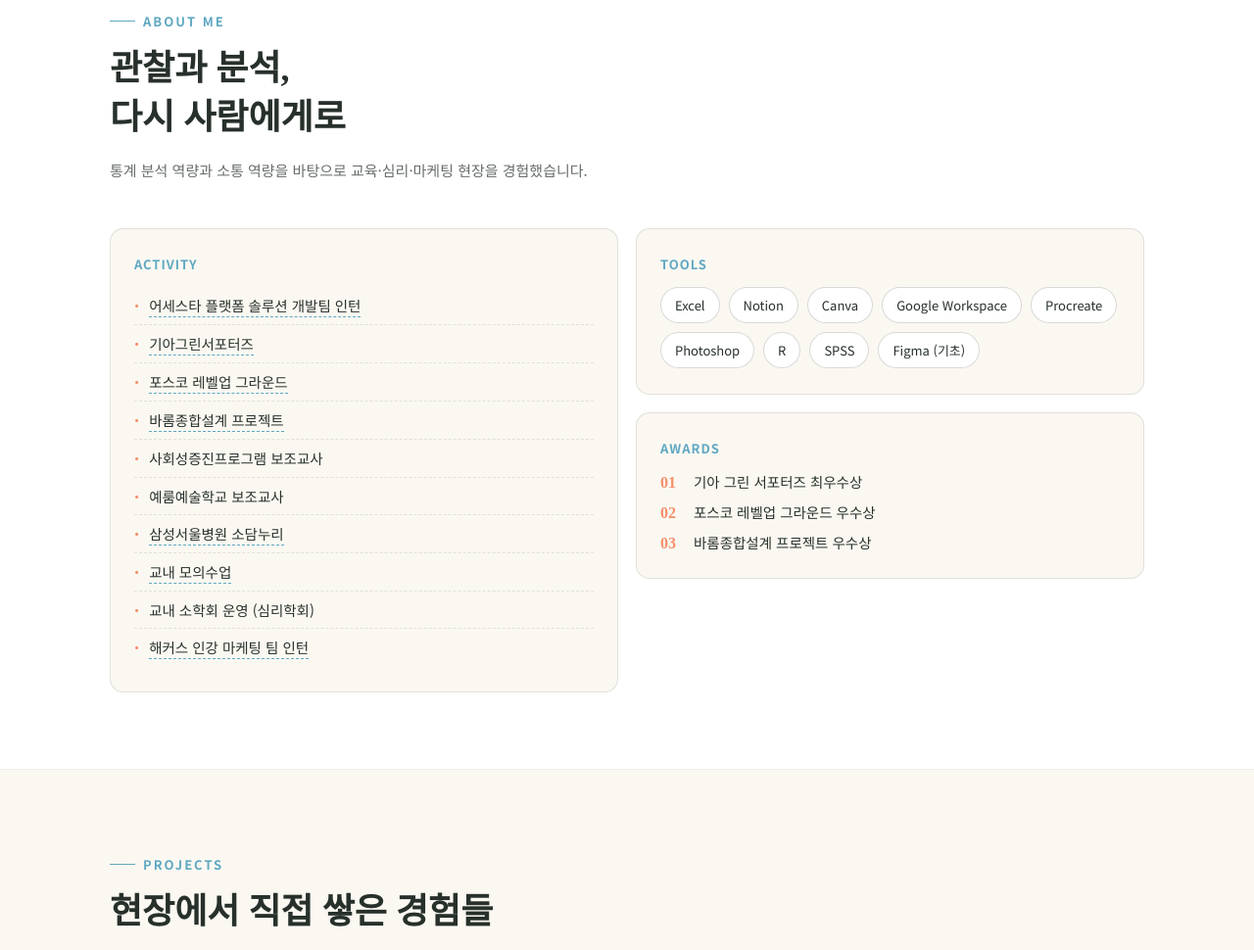
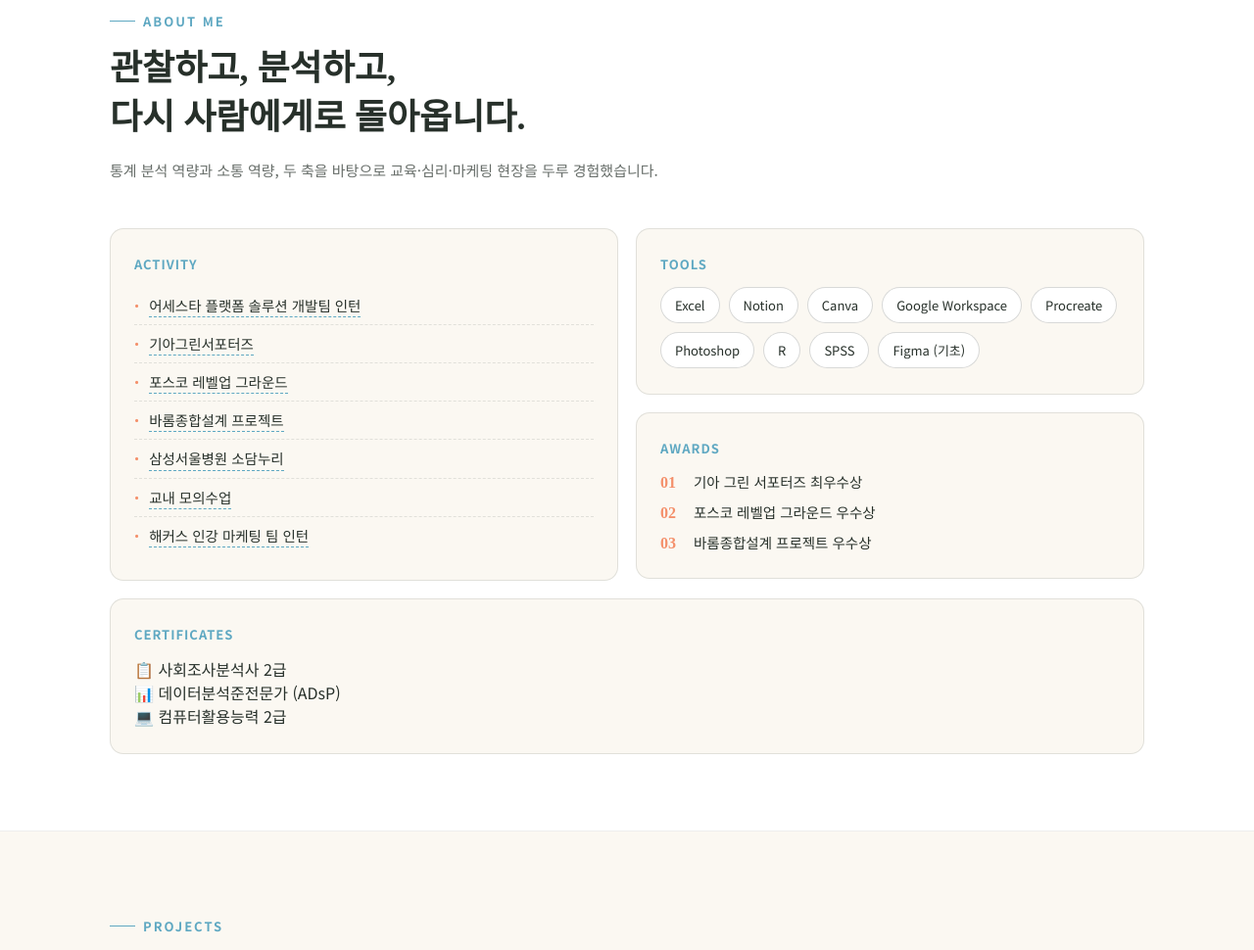
Before and after one commit to choseo0000/portfolio., a plain HTML site: page index.html in a window 1280 px wide. Shown: the part 872-1842 px from the top of the page at 98% size. Drawn offline with Linux system fonts and the light colour scheme; a web font is replaced by a local one.

Commit message:
Update index.html

```diff
--- a/index.html
+++ b/index.html
@@ -11,7 +11,7 @@
 
 <nav>
   <div class="wrap">
-    <div class="brand">조서영<span>.</span>Portfolio</div>
+    <div class="brand">조서영<span>.</span> Portfolio</div>
     <div class="navlinks">
       <a href="#about">About</a>
       <a href="#projects">Projects</a>
@@ -33,7 +33,7 @@
       <div class="hero-meta">
         <div><b>Name</b> 조서영 Cho SeoYoung</div>
         <div><b>University</b> 서울여자대학교</div>
-        <div><b>Major</b> 아동학과 · 교육심리학과(복수전공)</div>
+        <div><b>Major</b> 아동학과 · 교육심리학과(복수)</div>
       </div>
     </div>
     <div class="photo-frame">
@@ -52,8 +52,8 @@
   <div class="wrap">
     <div class="section-head">
       <div class="eyebrow">About Me</div>
-      <h2>관찰과 분석,<br>다시 사람에게로</h2>
-      <p>통계 분석 역량과 소통 역량을 바탕으로 교육·심리·마케팅 현장을 경험했습니다.</p>
+      <h2>관찰하고, 분석하고,<br>다시 사람에게로 돌아옵니다.</h2>
+      <p>통계 분석 역량과 소통 역량, 두 축을 바탕으로 교육·심리·마케팅 현장을 두루 경험했습니다.</p>
     </div>
 
     <div class="about-grid">
@@ -64,11 +64,8 @@
           <li><a href="#proj-kia">기아그린서포터즈</a></li>
           <li><a href="#proj-posco">포스코 레벨업 그라운드</a></li>
           <li><a href="#proj-barom">바롬종합설계 프로젝트</a></li>
-          <li>사회성증진프로그램 보조교사</li>
-          <li>예룸예술학교 보조교사</li>
           <li><a href="#proj-sodam">삼성서울병원 소담누리</a></li>
           <li><a href="#proj-class">교내 모의수업</a></li>
-          <li>교내 소학회 운영 (심리학회)</li>
           <li><a href="#proj-hackers">해커스 인강 마케팅 팀 인턴</a></li>
         </ul>
       </div>
@@ -94,6 +91,24 @@
             <div class="row"><b>02</b> 포스코 레벨업 그라운드 우수상</div>
             <div class="row"><b>03</b> 바롬종합설계 프로젝트 우수상</div>
           </div>
+        </div>
+      </div>
+    </div>
+
+    <div class="pill-card wide" style="margin-top:18px;">
+      <h3>Certificates</h3>
+      <div class="cert-list">
+        <div class="cert-item">
+          <span class="cert-icon">📋</span>
+          <span class="cert-name">사회조사분석사 2급</span>
+        </div>
+        <div class="cert-item">
+          <span class="cert-icon">📊</span>
+          <span class="cert-name">데이터분석준전문가 (ADsP)</span>
+        </div>
+        <div class="cert-item">
+          <span class="cert-icon">💻</span>
+          <span class="cert-name">컴퓨터활용능력 2급</span>
         </div>
       </div>
     </div>
```
